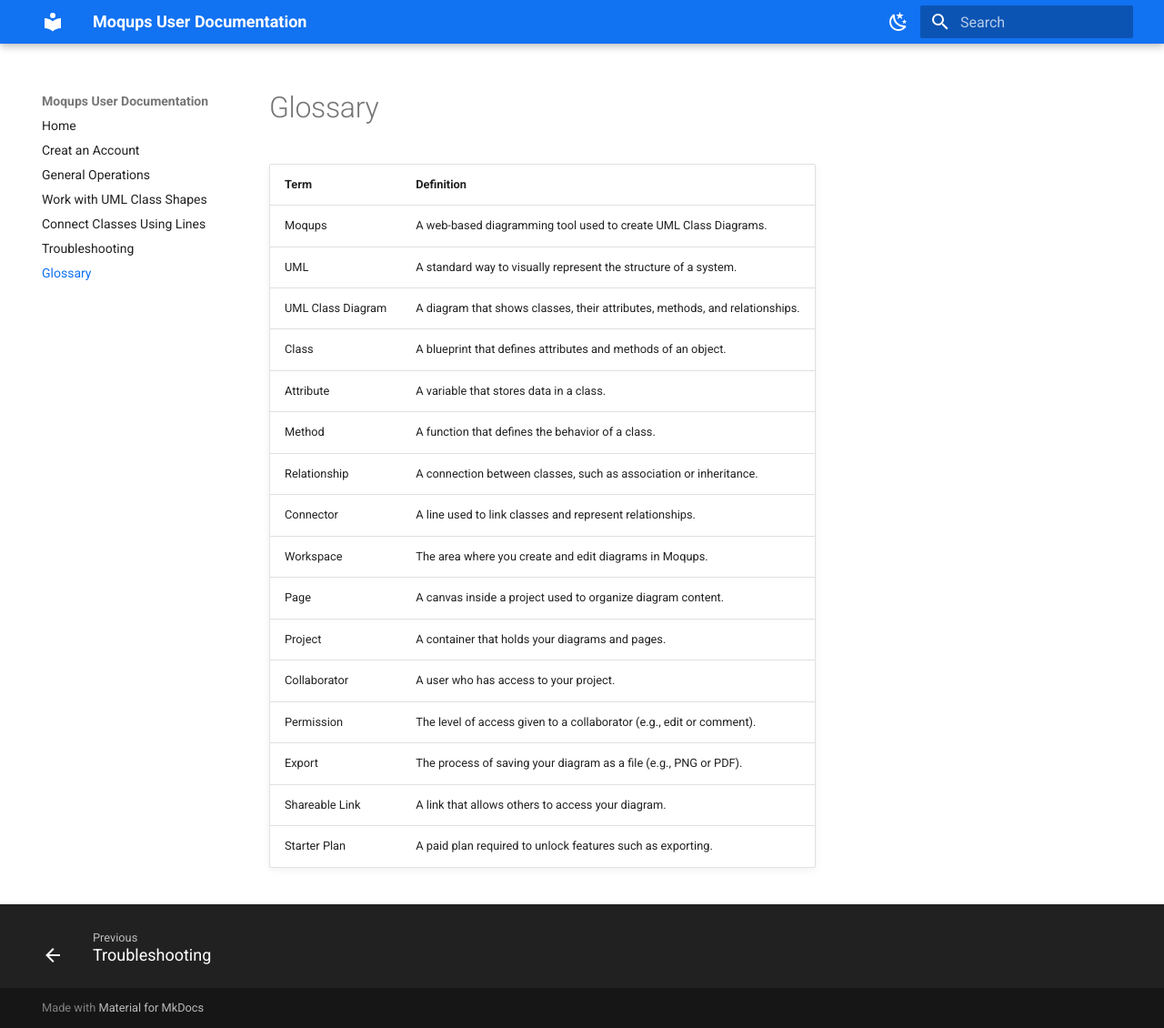
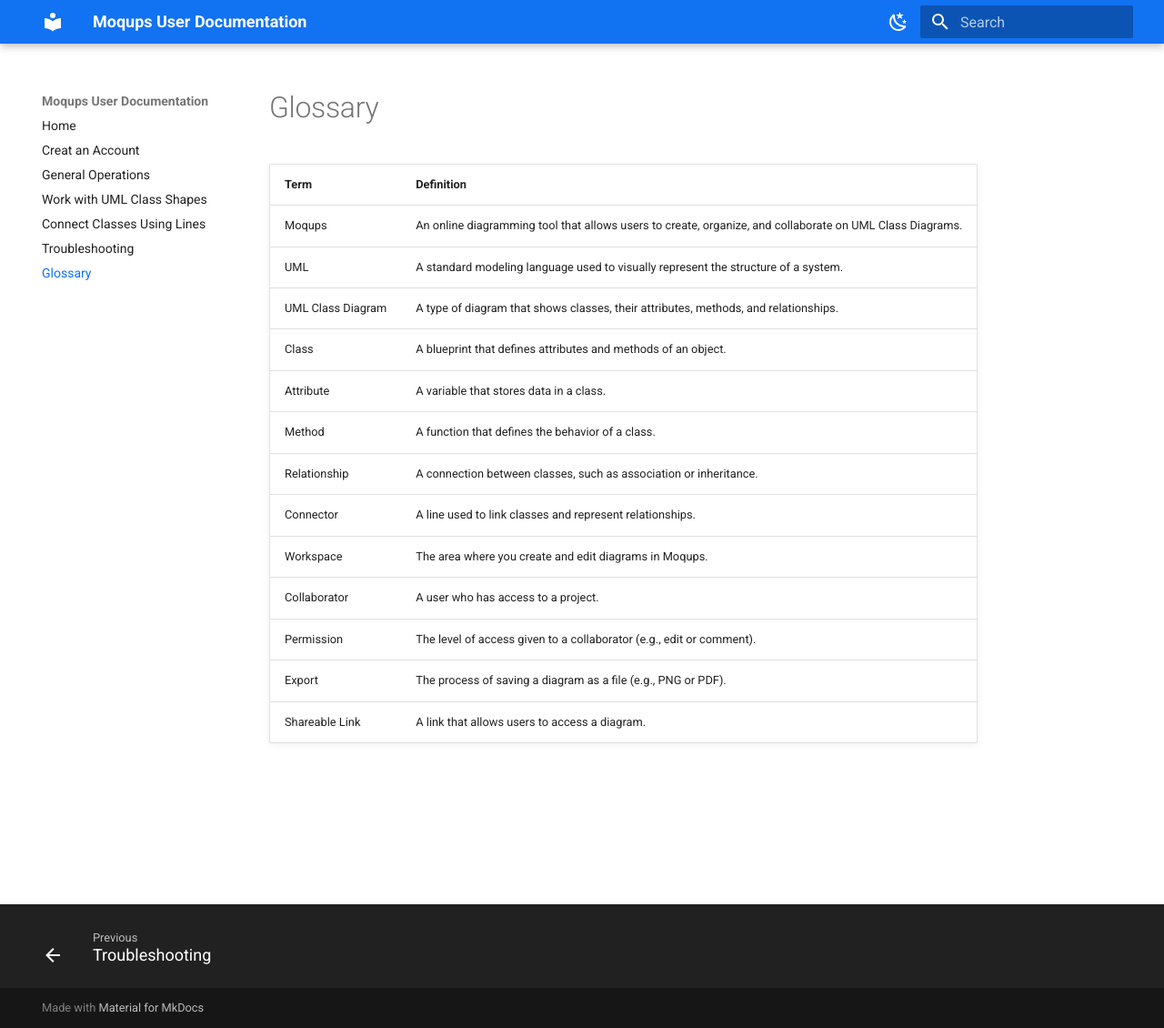
Before and after one commit to mzhao002/Moqups-User-Documentation, an MkDocs documentation site: the page built from docs/glossary.md, in a window 1280 px wide and 1130 px high. Shown: the whole window at 91% size. Built offline with MkDocs 1.6.1 and Material for MkDocs 9.7.7, drawn with Linux system fonts in a browser that asks for light colours.

```diff
--- a/docs/glossary.md
+++ b/docs/glossary.md
@@ -1,20 +1,17 @@
 # Glossary
 
 | Term | Definition |
-|------|-----------|
-| Moqups | A web-based diagramming tool used to create UML Class Diagrams. |
-| UML | A standard way to visually represent the structure of a system. |
-| UML Class Diagram | A diagram that shows classes, their attributes, methods, and relationships. |
+|------|------------|
+| Moqups | An online diagramming tool that allows users to create, organize, and collaborate on UML Class Diagrams. |
+| UML | A standard modeling language used to visually represent the structure of a system. |
+| UML Class Diagram | A type of diagram that shows classes, their attributes, methods, and relationships. |
 | Class | A blueprint that defines attributes and methods of an object. |
 | Attribute | A variable that stores data in a class. |
 | Method | A function that defines the behavior of a class. |
 | Relationship | A connection between classes, such as association or inheritance. |
 | Connector | A line used to link classes and represent relationships. |
 | Workspace | The area where you create and edit diagrams in Moqups. |
-| Page | A canvas inside a project used to organize diagram content. |
-| Project | A container that holds your diagrams and pages. |
-| Collaborator | A user who has access to your project. |
+| Collaborator | A user who has access to a project. |
 | Permission | The level of access given to a collaborator (e.g., edit or comment). |
-| Export | The process of saving your diagram as a file (e.g., PNG or PDF). |
-| Shareable Link | A link that allows others to access your diagram. |
-| Starter Plan | A paid plan required to unlock features such as exporting. |
+| Export | The process of saving a diagram as a file (e.g., PNG or PDF). |
+| Shareable Link | A link that allows users to access a diagram. |
```
